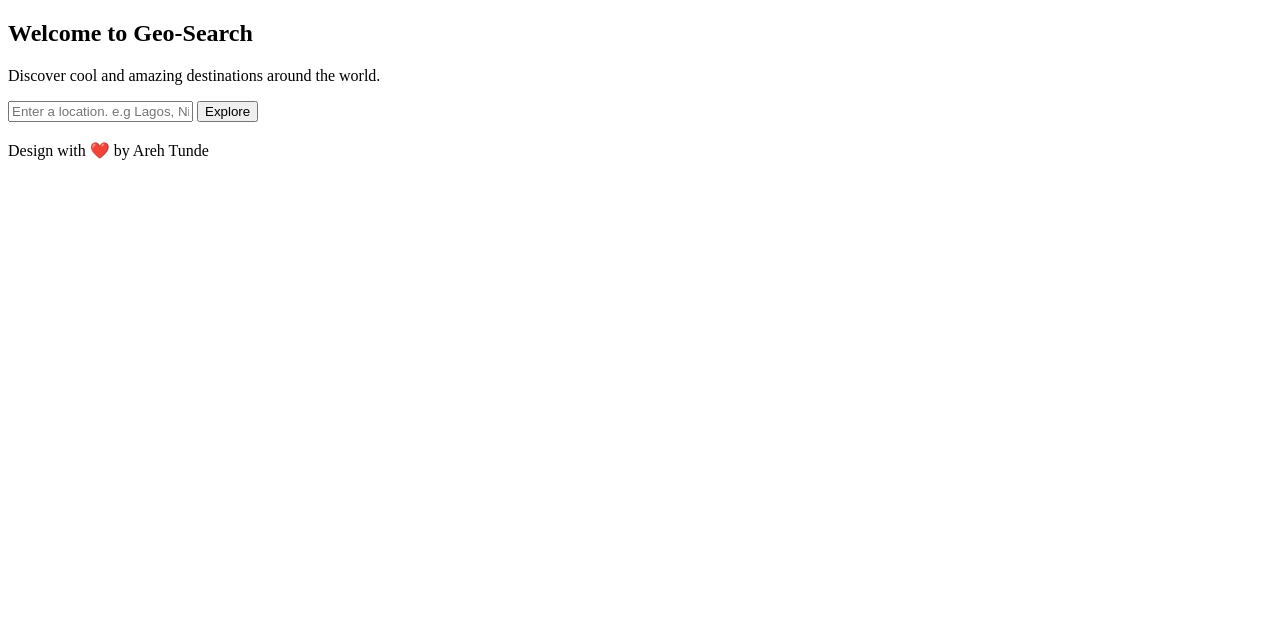
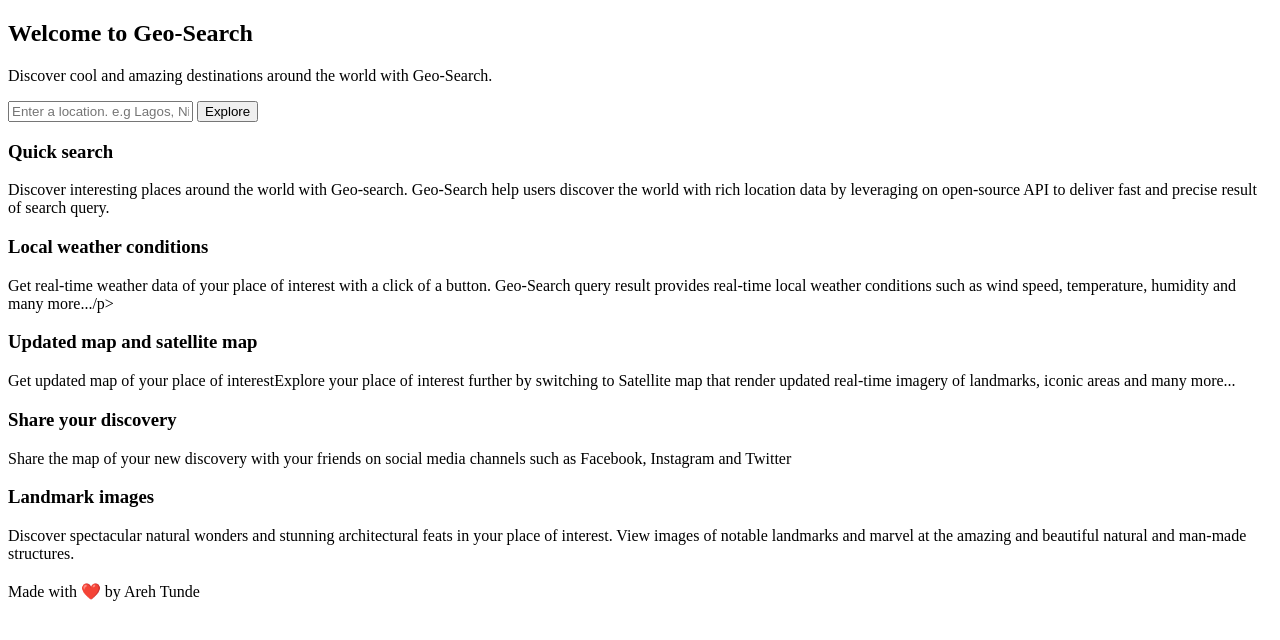
Before and after one commit to arehtunde/geosearch, a plain HTML site: page index.html in a window 1280 px wide. Drawn offline with Linux system fonts and the light colour scheme.

Commit message:
added more content to the features list

```diff
--- a/index.html
+++ b/index.html
@@ -11,7 +11,7 @@
   <main>
     <section class="input">
       <h1>Welcome to Geo-Search</h1>
-      <p>Discover cool and amazing destinations around the world.</p>
+      <p>Discover cool and amazing destinations around the world with Geo-Search.</p>
       <div>
         <label for="searchbox"></label>
         <input type="text" id="searchbox" class="searchbox" placeholder="Enter a location. e.g Lagos, Nigeria">
@@ -21,16 +21,24 @@
 
     <section class="features">
       <div class="card">
-        <h3></h3>
-        <p></p>
+        <h3>Quick search</h3>
+        <p>Discover interesting places around the world with Geo-search. Geo-Search help users discover the world with rich location data by leveraging on open-source API to deliver fast and precise result of search query.</p>
       </div>
       <div class="card">
-        <h3></h3>
-        <p></p>
+        <h3>Local weather conditions</h3>
+        <p>Get real-time weather data of your place of interest with a click of a button. Geo-Search query result provides real-time local weather conditions such as wind speed, temperature, humidity and many more.../p>
       </div>
       <div class="card">
-        <h3></h3>
-        <p></p>
+        <h3>Updated map and satellite map</h3>
+        <p>Get updated map of your place of interestExplore your place of interest further by switching to Satellite map that render updated real-time imagery of landmarks, iconic areas and many more...</p>
+      </div>
+      <div class="card">
+        <h3>Share your discovery</h3>
+        <p>Share the map of your new discovery with your friends on social media channels such as Facebook, Instagram and Twitter</p>
+      </div>
+      <div class="card">
+        <h3>Landmark images</h3>
+        <p>Discover spectacular natural wonders and stunning architectural feats in your place of interest. View images of notable landmarks and marvel at the amazing and beautiful natural and man-made structures.</p>
       </div>
       <div class="card">
         <h3></h3>
@@ -39,7 +47,7 @@
     </section>
   </main>
   <footer>
-    <p>Design with ❤️ by Areh Tunde</p>
+    <p>Made with ❤️ by Areh Tunde</p>
   </footer>
 </body>
 </html>
```
